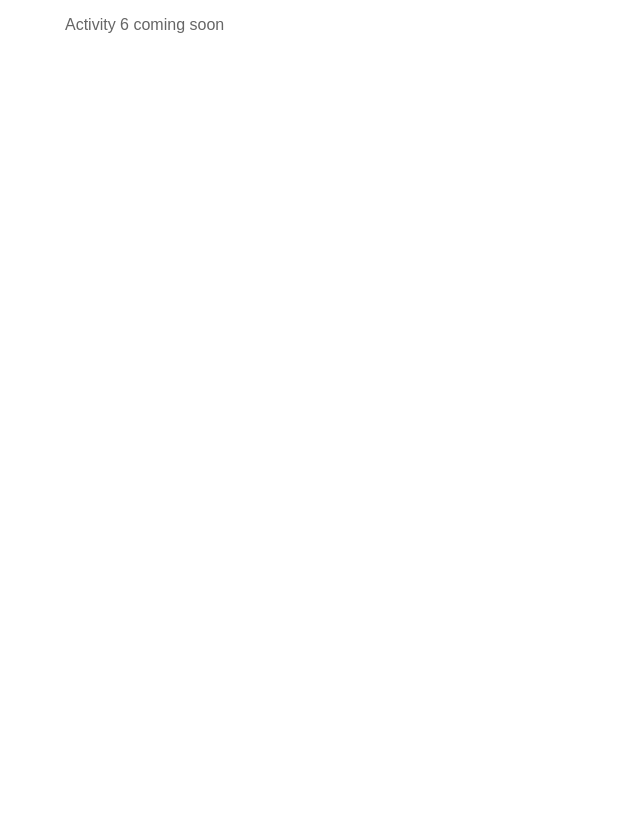
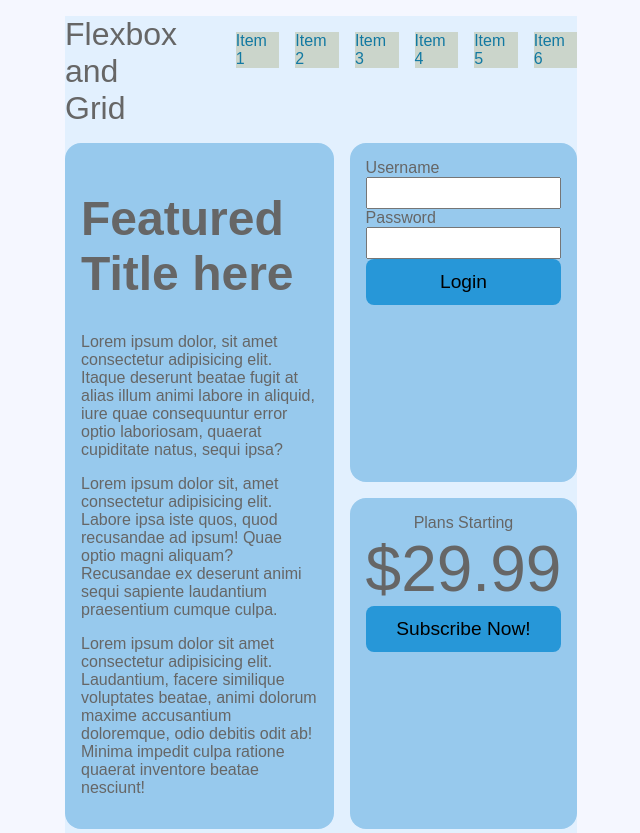
Before and after one commit to WSU-SoC-WEB2620-CU/web2620-class-activities-Lavenderswa, a website built with Vite: page src/example05.html in a window 1280 px wide. Shown: the top 833 px of the page, without its empty margins (319-959 px from the left). Before the commit the page ends 800 px from the top, so only its background shows below. Built offline with nearby package versions, Linux system fonts and the light colour scheme.

Commit message:
Final Submission

```diff
--- a/src/example05.html
+++ b/src/example05.html
@@ -4,12 +4,72 @@
   <meta charset="UTF-8">
   <meta name="viewport" content="width=device-width, initial-scale=1.0">
   <link rel="stylesheet" href="./stylesheets/example05.css">
-  <title>Example 05</title>
+  <title>Henry Nelson</title>
 </head>
 <body>
-  <!-- TODO: Example 05 (Activity 6) HTML goes here -->
-  <p>Activity 6 coming soon</p>
+  <!-- Henry Nelson -->
+  <script type="module" src="./javascripts/main.js"></script>
+<header>Flexbox and Grid</header>
 
-  <script type="module" src="./javascripts/main.js"></script>
+<nav>
+  <ul>
+    <li><a href="#1">Item 1</a></li>
+    <li><a href="#1">Item 2</a></li>
+    <li><a href="#1">Item 3</a></li>
+    <li><a href="#1">Item 4</a></li>
+    <li><a href="#1">Item 5</a></li>
+    <li><a href="#1">Item 6</a></li>
+    </ul>
+</nav>
+
+<div class="featured">
+  <h1>Featured Title here</h1>
+  <p>Lorem ipsum dolor, sit amet consectetur adipisicing elit. Itaque deserunt beatae fugit at alias illum animi labore in aliquid, iure quae consequuntur error optio laboriosam, quaerat cupiditate natus, sequi ipsa?</p>
+  <p>Lorem ipsum dolor sit, amet consectetur adipisicing elit. Labore ipsa iste quos, quod recusandae ad ipsum! Quae optio magni aliquam? Recusandae ex deserunt animi sequi sapiente laudantium praesentium cumque culpa.</p>
+  <p>Lorem ipsum dolor sit amet consectetur adipisicing elit. Laudantium, facere similique voluptates beatae, animi dolorum maxime accusantium doloremque, odio debitis odit ab! Minima impedit culpa ratione quaerat inventore beatae nesciunt!</p>
+</div>
+
+<form class="aside" id="login">
+  <!-- Username -->
+  <label for="username">Username</label>
+  <input type="text" name="username" id="username">
+  <!-- Password -->
+  <label for="password">Password</label>
+  <input type="text" name="password" id="password">
+  <!-- Button -->
+<button type="submit">Login</button>
+</form>
+
+
+
+<div class="aside" id="pricing">
+  <span> Plans Starting </span>
+<span>$29.99</span>
+<button>Subscribe Now!</button>
+</div>
+
+<!-- Cards -->
+<div class="card" id="card1">
+<h2>Card 1</h2>
+<p>Lorem ipsum dolor sit amet consectetur adipisicing elit. Illo corporis quaerat repellat velit, ipsa delectus culpa deserunt facilis, ipsam in laborum labore dicta, nesciunt esse dolores. Corrupti voluptatem laborum quia!</p>
+</div>
+<div class="card" id="card2">
+<h2>Card 2</h2>
+<p>Lorem ipsum, dolor sit amet consectetur adipisicing elit. Ipsum earum itaque tempora iste doloremque quibusdam pariatur impedit modi quisquam consectetur! Qui dolorum fuga, sed vitae facilis adipisci quos maxime consequuntur?</p>
+</div>
+<div class="card" id="card3">
+<h2>Card 3</h2>
+<p>Lorem ipsum dolor sit, amet consectetur adipisicing elit. Quos nesciunt nulla iste est, vitae amet illum harum, libero omnis perferendis, reiciendis officia corrupti nemo nisi alias quas quaerat repellendus! Distinctio.</p>
+</div>
+
+
+
+
+<!-- Footer -->
+<footer>
+  &copy; Henry Nelson, All Rights Reserved
+</footer>
 </body>
+
+
 </html>
--- a/src/stylesheets/example05.css
+++ b/src/stylesheets/example05.css
@@ -1 +1,125 @@
-/* TODO: Example 05 (Activity 6) CSS goes here */
+/* Henry Nelson */
+html {
+    box-sizing:border-box;
+    font-family:Verdana, Geneva, Tahoma, sans-serif;
+    font-size:16px;
+    background-color:#F5F7FF;
+}
+
+*{
+    box-sizing: inherit;
+}
+
+nav > ul > li > a {
+    text-decoration:none;
+    color:black;
+}
+
+nav > ul > li {
+    background:#CBD5CB;
+    margin-left:1rem;
+    list-style-type:none;
+}
+
+h1 {
+    font-size:3rem;
+}
+
+.featured, .aside, .card {
+    background:#97C9ED;
+    padding:1rem;
+    border-radius:1rem;
+}
+
+#login > input {
+    padding:.4rem;
+}
+
+#pricing > span:nth-child(2)
+{
+    font-size: 4rem;
+}
+
+button{
+    background:#2797D8;
+    padding:.75rem;
+    border:none;
+    border-radius:.5rem;
+    font-size:1.2rem;
+}
+
+/* Grid Styling */
+
+body{
+    display:grid;
+    grid-template-columns: repeat(3, 1fr);
+    gap:1rem;
+    background:#E2F0FE;
+}
+
+header {
+    grid-column:1 / span 1; /* starts from 1 goes to 2 */
+    font-size:2rem;
+    background:none;
+    align-self:center;
+}
+
+nav { /* start at 2 end at 3*/
+    grid-column:2 / span 2;
+    /* grid-row can also be used */
+    background:none;
+}
+
+.featured {
+    grid-area: 2 / 1 / span 2 / span 2;
+}
+
+nav > ul {
+    display:flex;
+}
+
+nav > ul > li:nth-child(1) {
+    margin-left:auto;
+}
+
+/* could continue to assign everything else below to the grid, but not needed for this*/
+
+#login { /* row / col / take 1 space / take 1 space */
+    grid-area:3 / 3 / span 1 / span 1;
+}
+
+#login { /* row / col / take 1 space / take 1 space */
+    grid-area:2 / 3 / span 1 / span 1;
+}
+
+#card1 {
+    grid-area:4 / 1 / span 1 / span 1;
+}
+
+#card2 {
+    grid-area:4 / 2 / span 1 / span 1;
+}
+
+#card3 {
+    grid-area:4 / 3 / span 1 / span 1;
+}
+
+footer {
+    grid-area:5 / 1 / span 1 / span 3;
+    justify-self:center;
+}
+
+#login{
+    display:flex;
+    flex-flow:column nowrap;
+}
+
+#pricing{
+    display:flex;
+    flex-flow:column nowrap;
+    align-items:center;
+}
+
+#pricing > button {
+    align-self: stretch;
+}
```
